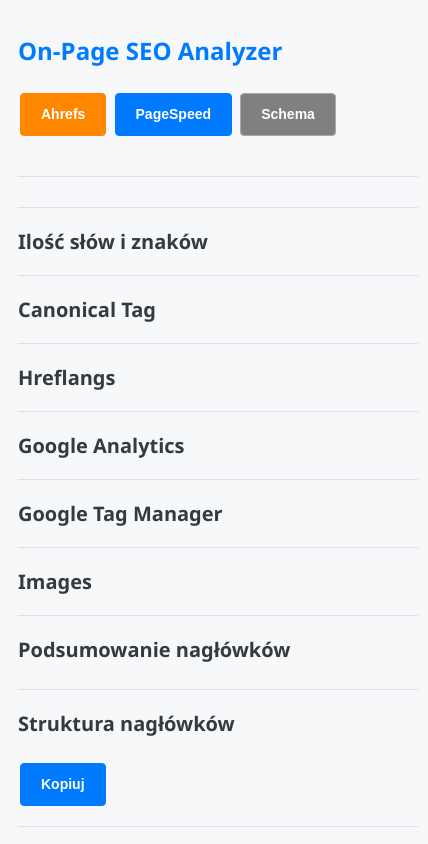
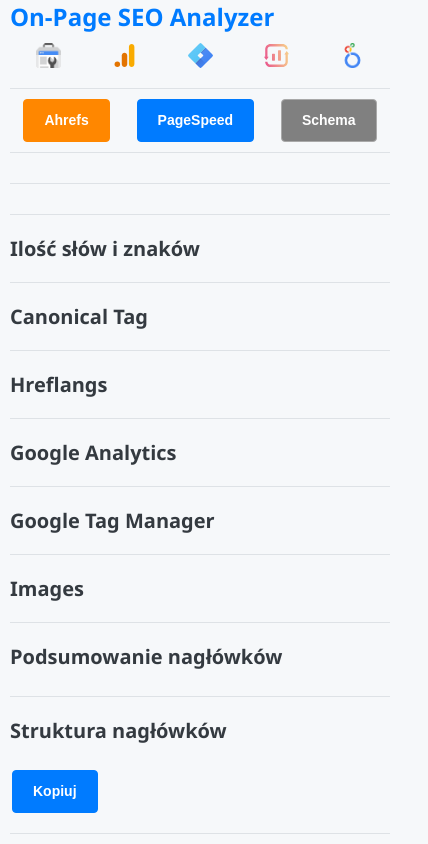
Before and after one commit to krysmalskipl/on-page-seo-analyser, a browser extension: page popup.html in a window 400 px wide. Shown: the whole page, 428 px wide, since content can reach past the window. Drawn offline with Linux system fonts and the light colour scheme.

Commit message:
added popular services link section

```diff
--- a/popup.html
+++ b/popup.html
@@ -9,9 +9,23 @@
 
 <body>
     <h1>On-Page SEO Analyzer</h1>
-    <button class="btn btn-orange" id="goToAhrefs">Ahrefs</button>
-    <button class="btn" id="goToPagespeed">PageSpeed</button>
-    <button class="btn btn-grey" id="goToSchema">Schema</button>
+    <div id="menu">
+        <a class="external-link" href="https://search.google.com/search-console/about"><img src="/img/gsc.png" alt="GSC"
+                title="GSC"></a>
+        <a class="external-link" href="https://analytics.google.com/analytics/web/#/"><img src="/img/ga.svg" title="GA"
+                alt="GSC"></a>
+        <a class="external-link" href="https://tagmanager.google.com/"><img src="/img/gtm.svg" alt="GTM"
+                title="GTM"></a>
+        <a class="external-link" href="https://app.surferseo.com/"><img src="/img/surfer.svg" title="Surfer SEO"
+                alt="Surfer SEO"></a>
+        <a class="external-link" href="https://lookerstudio.google.com/overview"><img src="/img/looker.png"
+                title="Looker" alt="Looker"></a>
+    </div>
+    <div class="btn-container">
+        <button class="btn btn-orange" id="goToAhrefs">Ahrefs</button>
+        <button class="btn" id="goToPagespeed">PageSpeed</button>
+        <button class="btn btn-grey" id="goToSchema">Schema</button>
+    </div>
     <div class="section">
         <h2 id="title"></h2>
         <p id="titleContent"></p>
--- a/popup.js
+++ b/popup.js
@@ -155,3 +155,17 @@
 
 let copyHeadersButton = document.getElementById('copyHeaders');
 copyHeadersButton.addEventListener('click', copyHeadersToClipboard);
+
+
+document.addEventListener('DOMContentLoaded', function () {
+    var links = document.getElementsByClassName('external-link');
+    for (var i = 0; i < links.length; i++) {
+        (function () {
+            var ln = links[i];
+            var location = ln.href;
+            ln.onclick = function () {
+                chrome.tabs.create({ active: true, url: location });
+            };
+        })();
+    }
+});
--- a/styles.css
+++ b/styles.css
@@ -7,11 +7,17 @@
   font-family: 'Segoe UI', Tahoma, Geneva, Verdana, sans-serif;
   background-color: #f6f8fa;
   color: #333;
+  margin: 0;
+  padding: 0px 10px;
+  box-sizing: border-box;
 }
 
 h1 {
   color: #007bff;
   font-size: 24px;
+  margin: 0;
+  padding: 0;
+  padding-bottom: 10px;
 }
 
 h2 {
@@ -119,3 +125,24 @@
   background-color: darkgrey;
   border-color: #a9a9a9;
 }
+
+#menu {
+  display: flex;
+  justify-content: space-around;
+  padding: 0;
+  margin: 0;
+}
+
+.btn-container {
+  display: flex;
+  justify-content: space-around;
+  margin: 15px 0;
+  padding: 0;
+  border-top: 1px solid #dee2e6;
+  border-bottom: 1px solid #dee2e6;
+}
+
+#menu img {
+  width: 25px;
+  height: 25px;
+}
```
Also changed, not shown: img/ga.svg (added), img/gsc.png (added), img/gtm.svg (added), img/looker.png (added), img/surfer.svg (added).
